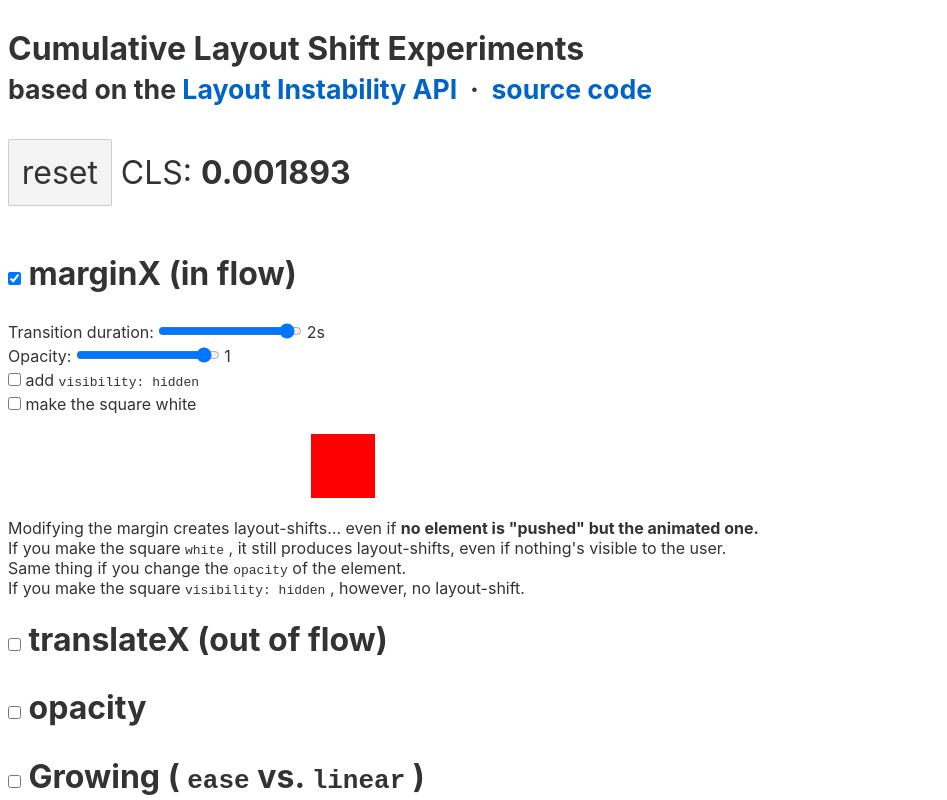
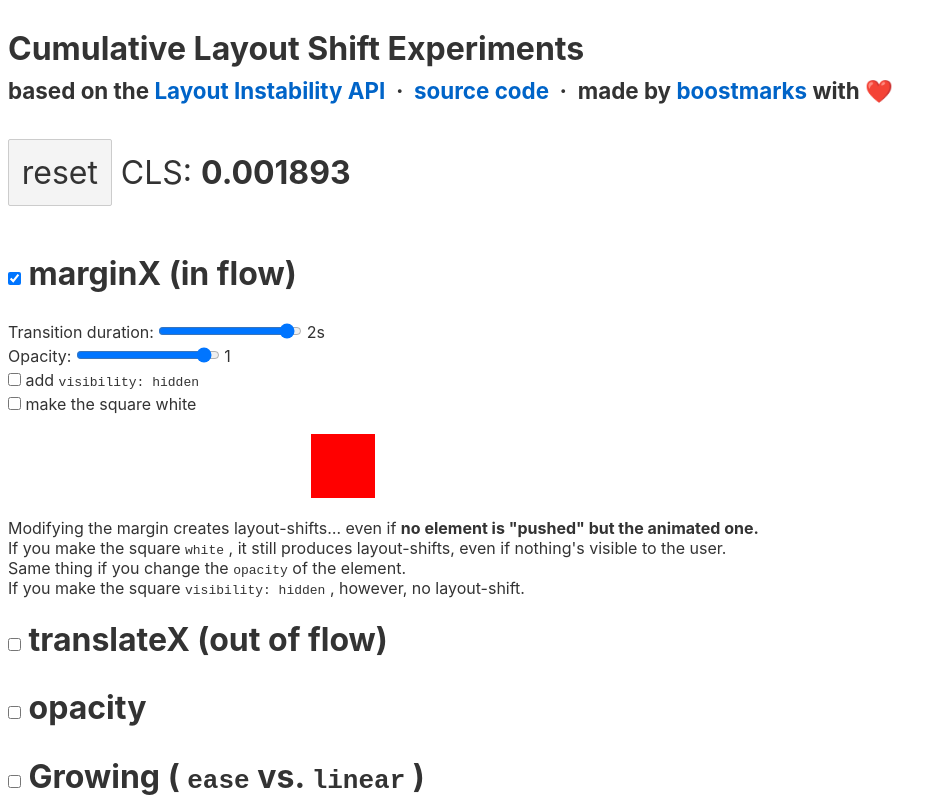
Before and after one commit to borisschapira/cls-experiments, a Svelte app: page / in a window 1280 px wide. Shown: the top 800 px of the page, without its empty margins (0-947 px from the left). Built offline with nearby package versions, Linux system fonts and the light colour scheme.

Commit message:
Made by boostmarks with love

```diff
--- a/src/App.svelte
+++ b/src/App.svelte
@@ -56,6 +56,10 @@
   .larger {
     font-size: xx-large;
   }
+
+  small {
+    font-size: 0.7em;
+  }
 </style>
 
 <h1>
@@ -68,6 +72,8 @@
     </a>
     &nbsp;·&nbsp;
     <a href="https://github.com/borisschapira/cls-experiments">source code</a>
+    &nbsp;·&nbsp;
+    made by <a href="https://twitter.com/boostmarks">boostmarks</a> with <span aria-label="love">❤️</span>
   </small>
 </h1>
 <p class="larger">
```
